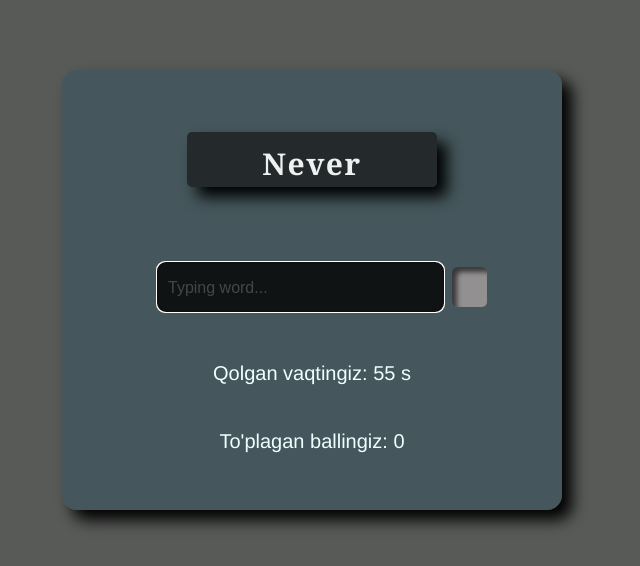
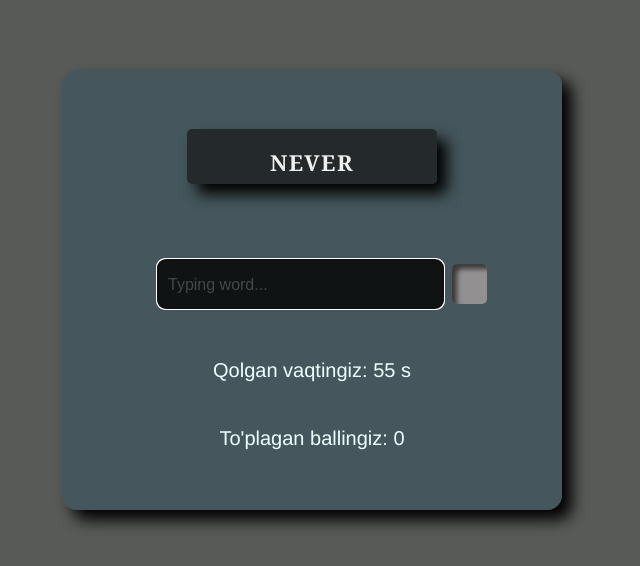
Before and after one commit to Sherzod185/tez_yozish, a plain HTML site: page index.html in a window 1280 px wide. Shown: the whole page, without its empty margins (328-968 px from the left). Drawn offline with Linux system fonts and the light colour scheme.

Commit message:
touppercase

```diff
--- a/main.js
+++ b/main.js
@@ -109,7 +109,7 @@ let randomword;
 let score = 0;
 let time = 60;
 function rendom(){
-  return words[Math.floor(Math.random()*(words.length-1))]
+  return words[Math.floor(Math.random()*(words.length-1))].toUpperCase()
 }
 
 function addtoDom(){
@@ -169,7 +169,7 @@ else {
 yes.style.display = "inline"
 addtoDom();
 elinput.addEventListener("input", e=>{
-  let typedText = e.target.value;
+  let typedText = e.target.value.toUpperCase();
  if(typedText === randomword){
 
     updateScore();
--- a/style.css
+++ b/style.css
@@ -25,13 +25,13 @@ body{
 }
 .word{
   color: rgba(255, 255, 255, 0.928);
-  font-size: 30px;
+  font-size: 22px;
   width: 250px;
   text-align: center;
   border-radius: 5px;
   box-shadow: 10px 10px 15px black;
   height: 55px;
-  padding-top: 11px;
+  padding-top: 18px;
   background-color: rgba(17, 16, 16, 0.621);
   margin-bottom: 50px;
   letter-spacing: 1.5px;
```
